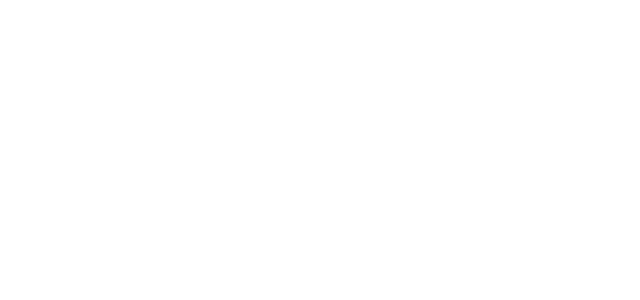
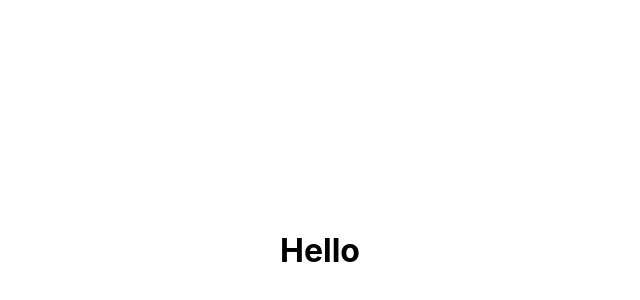
Before and after one commit to ssriayuliani/storegg, a Next.js app: page / in a window 1280 px wide. Shown: the part 150-450 px from the top of the page, without its empty margins (320-960 px from the left). Built offline with nearby package versions, Linux system fonts and the light colour scheme.

Commit message:
import html to home

```diff
--- a/pages/_app.tsx
+++ b/pages/_app.tsx
@@ -1,7 +1,9 @@
+/* eslint-disable linebreak-style */
 import '../styles/globals.css';
 import type { AppProps } from 'next/app';
 
 function MyApp({ Component, pageProps }: AppProps) {
+  // eslint-disable-next-line react/jsx-props-no-spreading
   return <Component {...pageProps} />;
 }
 export default MyApp;
--- a/pages/api/hello.ts
+++ b/pages/api/hello.ts
@@ -1,5 +1,5 @@
 // Next.js API route support: https://nextjs.org/docs/api-routes/introduction
-import type { NextApiRequest, NextApiResponse } from 'next'
+import type { NextApiRequest, NextApiResponse } from 'next';
 
 type Data = {
   name: string
@@ -7,7 +7,7 @@
 
 export default function handler(
   req: NextApiRequest,
-  res: NextApiResponse<Data>
+  res: NextApiResponse<Data>,
 ) {
-  res.status(200).json({ name: 'John Doe' })
+  res.status(200).json({ name: 'John Doe' });
 }
--- a/pages/index.tsx
+++ b/pages/index.tsx
@@ -9,6 +9,7 @@
       <meta name="description" content="Generated by create next app" />
       <link rel="icon" href="/favicon.ico" />
     </Head>
+    <h1>Hello</h1>
   </div>
 );
 
```
